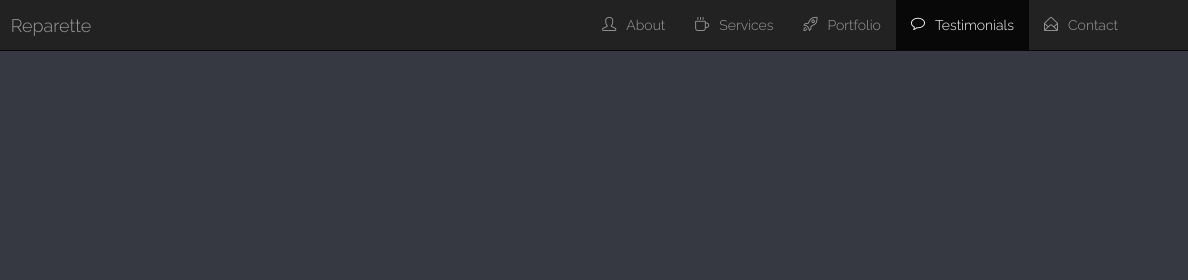
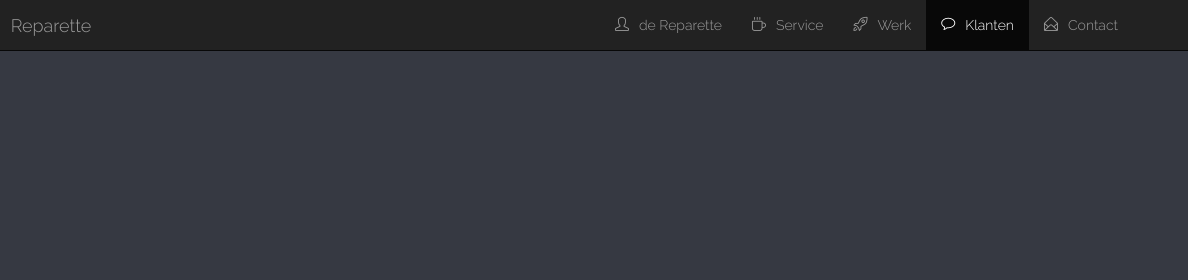
Before and after one commit to srizon/Drifolio-Bootstrap, a plain HTML site: page index.html in a window 1280 px wide. Shown: the top 280 px of the page, 92-1280 px from the left. Drawn offline with nearby package versions, Linux system fonts and the light colour scheme; a script that the page names is missing; a web font is replaced by a local one.

Commit message:
Update index.html

```diff
--- a/index.html
+++ b/index.html
@@ -78,10 +78,10 @@
 
                 <div class="collapse navbar-collapse">
                     <ul class="nav navbar-nav navbar-right">
-                        <li><a href="#about"><span class="btnicon icon-user"></span>About</a></li>
-                        <li><a href="#services"><span class="btnicon icon-cup"></span>Services</a></li>
-                        <li><a href="#portfolio"><span class="btnicon icon-rocket"></span>Portfolio</a></li>
-                        <li><a href="#testimonials"><span class="btnicon icon-bubble"></span>Testimonials</a></li>
+                        <li><a href="#about"><span class="btnicon icon-user"></span>de Reparette</a></li>
+                        <li><a href="#services"><span class="btnicon icon-cup"></span>Service</a></li>
+                        <li><a href="#portfolio"><span class="btnicon icon-rocket"></span>Werk</a></li>
+                        <li><a href="#testimonials"><span class="btnicon icon-bubble"></span>Klanten</a></li>
 
                         <li><a href="mailto:reparette@gmail.com"><span class="btnicon icon-envelope-open"></span>Contact</a></li>
 
```
